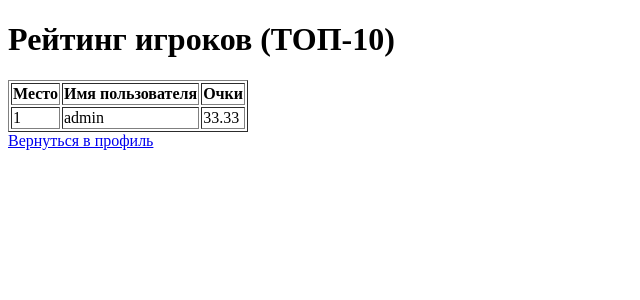
After one commit to Micoto12/LoL_Idle, a Flask app: page /leaderboard in a window 1280 px wide. The commit adds this page. Shown: the top 300 px of the page, without its empty margins (0-640 px from the left). Run offline with Flask 3, Linux system fonts and the light colour scheme.

Commit message:
Add Raiting

```diff
--- a/app.py
+++ b/app.py
@@ -210,6 +210,23 @@ def profile():
         rating=rating
     )
 
+@app.route('/leaderboard')
+def leaderboard():
+    # Получаем пользователей и их суммарные очки
+    results = (
+        db.session.query(
+            User.username,
+            func.sum(GameResult.points).label('total_points')
+        )
+        .join(GameResult, User.id == GameResult.user_id)
+        .group_by(User.id)
+        .order_by(func.sum(GameResult.points).desc())
+        .limit(10)
+        .all()
+    )
+    # results — список кортежей (username, total_points)
+    return render_template('leaderboard.html', results=results)
+
 @app.route('/game')
 @login_required
 def game():
--- /dev/null
+++ b/templates/leaderboard.html
@@ -0,0 +1,24 @@
+<!DOCTYPE html>
+<html>
+<head>
+    <title>Топ 10 игроков</title>
+</head>
+<body>
+    <h1>Рейтинг игроков (ТОП-10)</h1>
+    <table border="1">
+        <tr>
+            <th>Место</th>
+            <th>Имя пользователя</th>
+            <th>Очки</th>
+        </tr>
+        {% for row in results %}
+        <tr>
+            <td>{{ loop.index }}</td>
+            <td>{{ row[0] }}</td>
+            <td>{{ "%.2f"|format(row[1]) }}</td>
+        </tr>
+        {% endfor %}
+    </table>
+    <a href="{{ url_for('profile') }}">Вернуться в профиль</a>
+</body>
+</html>
--- a/templates/profile.html
+++ b/templates/profile.html
@@ -11,5 +11,6 @@
         <li>Рейтинг (среднее за последние 20 игр): {{ rating }}</li>
     </ul>
     <a href="{{ url_for('index') }}">На главную</a>
+    <a href="{{ url_for('leaderboard') }}">Рейтинг игроков</a>
 </body>
 </html>
```
Also changed, not shown: db/lolidle.db.
